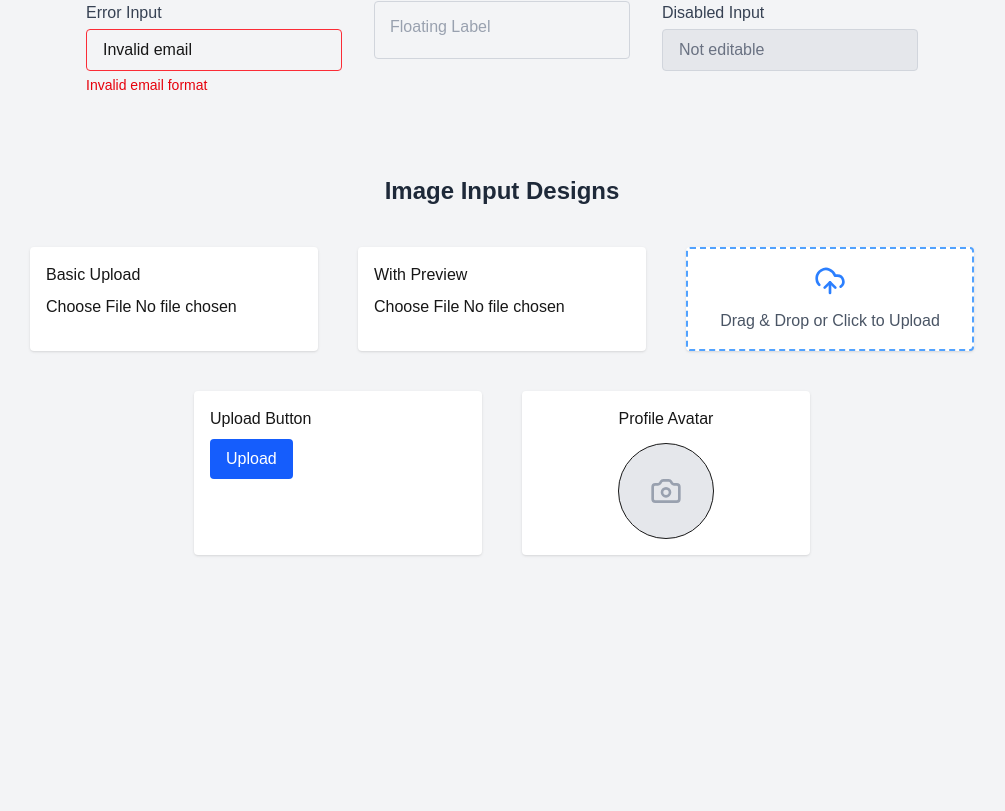
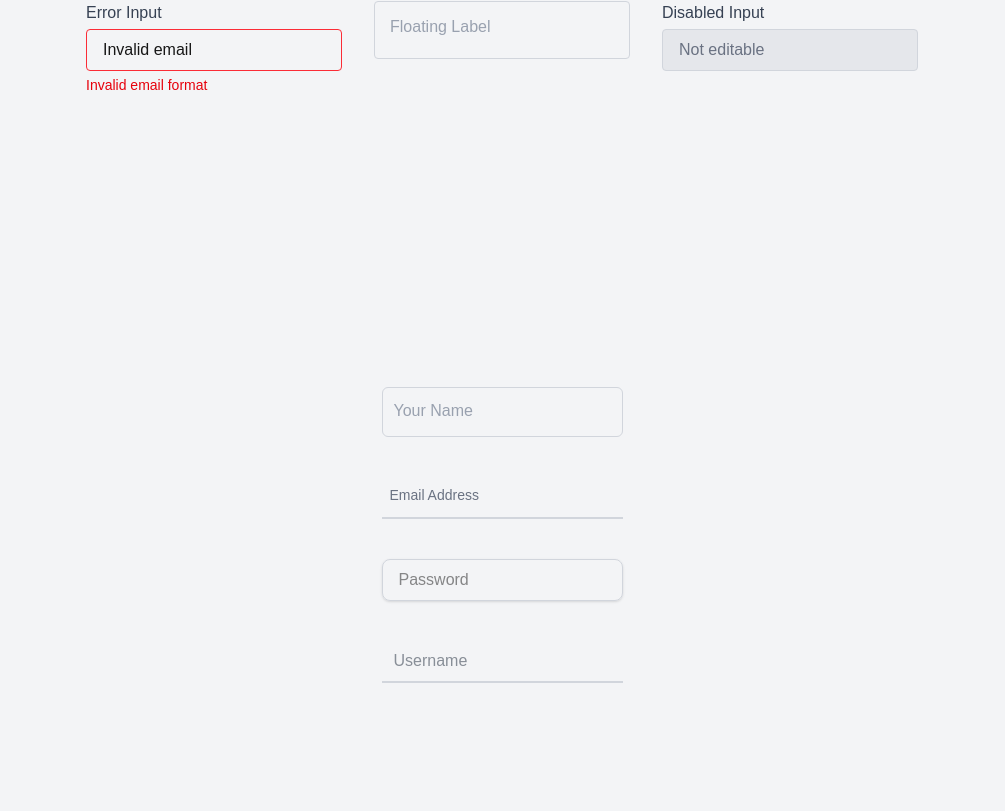
Before and after one commit to Prohor722/tailwind_compoenets, a Next.js app: page /input-field in a window 1280 px wide. Shown: the part 309-1120 px from the top of the page, without its empty margins (138-1143 px from the left). Built offline with nearby package versions, Linux system fonts and the light colour scheme.

Commit message:
some more mordern input fields are added

```diff
--- a/app/components/image-input.tsx
+++ b/app/components/image-input.tsx
@@ -44,7 +44,7 @@ export default function ImageInput() {
           <input
             type="file"
             accept="image/*"
-            className="opacity-0 absolute inset-0 cursor-pointer"
+            className=" cursor-pointer"
           />
         </div>
 
--- a/app/input-field/page.tsx
+++ b/app/input-field/page.tsx
@@ -1,9 +1,11 @@
 'use client';
-import React from 'react'
+import React, { useState } from 'react'
 import { Mail, Lock } from "lucide-react";
 import ImageInput from '../components/image-input';
 
 const InputField = () => {
+  const [focused, setFocused] = useState({ name: false, email: false });
+
   return (
     <div className="min-h-screen bg-gray-100 p-10 flex flex-col items-center gap-10">
       <h1 className="text-2xl font-bold text-gray-800">Tailwind Input Showcase</h1>
@@ -95,6 +97,68 @@ const InputField = () => {
         </div>
       </div>
 
+      <div className="min-h-screen bg-gray-100 flex flex-col items-center justify-center p-6 space-y-10">
+      {/* Floating Label Input */}
+      <div className="relative w-full max-w-sm">
+        <input
+          type="text"
+          name="name"
+          onFocus={() => setFocused({ ...focused, name: true })}
+          onBlur={(e) => setFocused({ ...focused, name: !!e.target.value })}
+          className="peer w-full border border-gray-300 rounded-md px-3 pt-5 pb-2 text-sm text-gray-900 placeholder-transparent focus:outline-none focus:ring-2 focus:ring-blue-500 focus:border-blue-500 transition-all"
+          placeholder="Your Name"
+        />
+        <label
+          htmlFor="name"
+          className={`absolute left-3 top-2 text-sm text-gray-500 transition-all duration-200
+          peer-placeholder-shown:top-3 peer-placeholder-shown:text-base peer-placeholder-shown:text-gray-400
+          peer-focus:top-2 peer-focus:text-sm peer-focus:text-blue-500`}
+        >
+          Your Name
+        </label>
+      </div>
+
+      {/* Underline Animation Input */}
+      <div className="relative w-full max-w-sm">
+        <input
+          type="email"
+          name="email"
+          onFocus={() => setFocused({ ...focused, email: true })}
+          onBlur={(e) => setFocused({ ...focused, email: !!e.target.value })}
+          className="w-full border-b-2 border-gray-300 bg-transparent px-2 py-2 text-gray-800 placeholder-transparent focus:outline-none focus:border-blue-500 transition-all"
+          placeholder="Email"
+        />
+        <label
+          htmlFor="email"
+          className={`absolute left-2 top-2 text-sm text-gray-500 transition-all duration-200
+          peer-placeholder-shown:top-3 peer-placeholder-shown:text-base peer-placeholder-shown:text-gray-400
+          ${focused.email ? 'text-blue-500 -top-2 text-sm' : ''}
+          `}
+        >
+          Email Address
+        </label>
+      </div>
+
+      {/* Glowing Focus Ring Input */}
+      <div className="w-full max-w-sm">
+        <input
+          type="password"
+          placeholder="Password"
+          className="w-full px-4 py-2 border border-gray-300 rounded-lg shadow-sm focus:outline-none focus:ring-4 focus:ring-blue-200 transition duration-300"
+        />
+      </div>
+
+      {/* Animated Border Input */}
+      <div className="relative w-full max-w-sm group">
+        <input
+          type="text"
+          placeholder="Username"
+          className="w-full px-3 py-2 border-b-2 border-gray-300 bg-transparent text-gray-800 focus:outline-none"
+        />
+        <span className="absolute left-0 bottom-0 w-0 h-0.5 bg-blue-500 transition-all group-focus-within:w-full"></span>
+      </div>
+    </div>
+
 
       <ImageInput />
     </div>
--- a/app/layout.tsx
+++ b/app/layout.tsx
@@ -14,7 +14,7 @@ const geistMono = Geist_Mono({
 });
 
 export const metadata: Metadata = {
-  title: "Create Next App",
+  title: "Tailwind UI Components",
   description: "Generated by create next app",
 };
 
--- a/app/navbar/navbar-home-layout.tsx
+++ b/app/navbar/navbar-home-layout.tsx
@@ -12,6 +12,7 @@ const navLinks = [
   { href: '/card', label: 'Cards' },
   { href: '/input-field', label: 'Inputs' },
   { href: '/image', label: 'Images', disabled: true },
+
 ];
 
 export const NavHome = () => {
```
